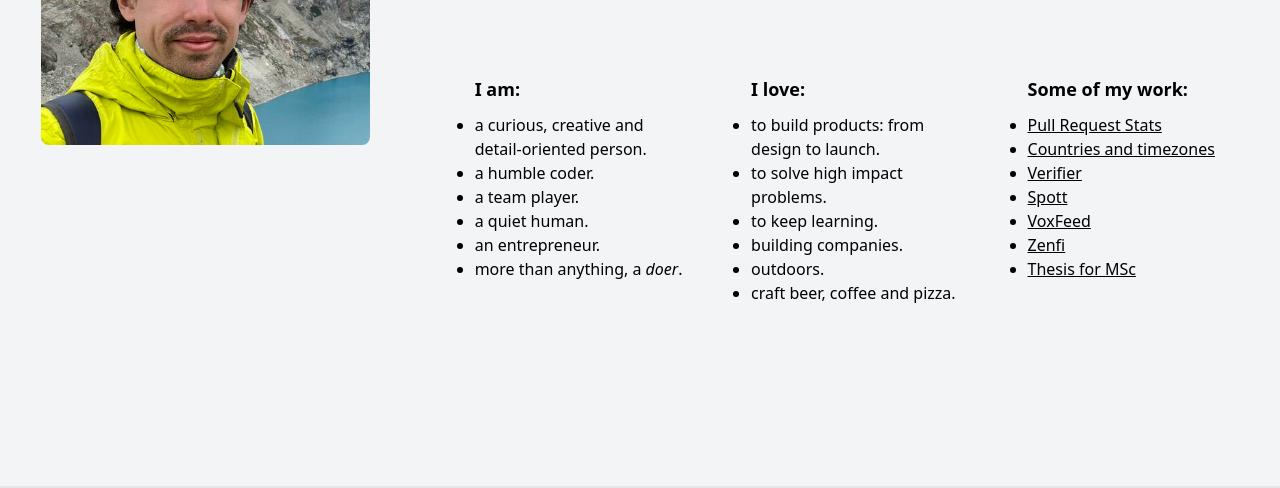
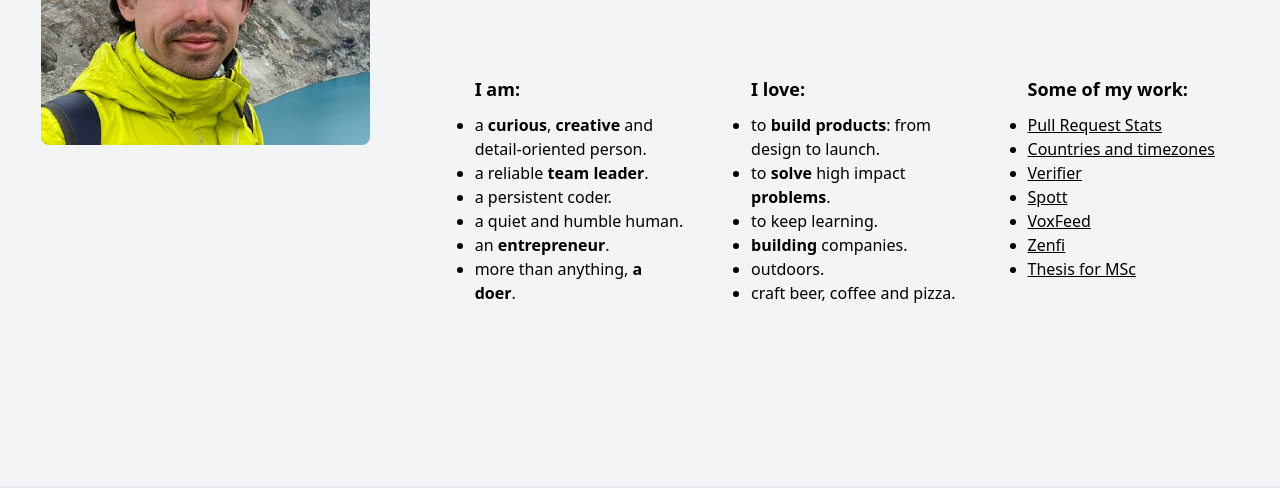
Before and after one commit to manuelmhtr/manuelmhtr.github.io, a plain HTML site: page index.html in a window 1280 px wide. Shown: the part 312-800 px from the top of the page. Drawn offline with nearby package versions, Linux system fonts and the light colour scheme.

Commit message:
bold keyworkds

```diff
--- a/index.html
+++ b/index.html
@@ -33,21 +33,21 @@
         <div class="col-span-2 md:col-span-1 px-4">
           <div class="text-lg font-semibold">I am:</div>
           <ul class="list-disc text-base">
-            <li>a curious, creative and detail-oriented person.</li>
-            <li>a humble coder.</li>
-            <li>a team player.</li>
-            <li>a quiet human.</li>
-            <li>an entrepreneur.</li>
-            <li>more than anything, a <i>doer</i>.</li>
+            <li>a <strong>curious</strong>, <strong>creative</strong> and detail-oriented person.</li>
+            <li>a reliable <strong>team leader</strong>.</li>
+            <li>a persistent coder.</li>
+            <li>a quiet and humble human.</li>
+            <li>an <strong>entrepreneur</strong>.</li>
+            <li>more than anything, <strong>a doer</strong>.</li>
           </ul>
         </div>
         <div class="col-span-2 md:col-span-1 px-4">
           <div class="text-lg font-semibold">I love:</div>
           <ul class="list-disc text-base">
-            <li>to build products: from design to launch.</li>
-            <li>to solve high impact problems.</li>
+            <li>to <strong>build products</strong>: from design to launch.</li>
+            <li>to <strong>solve</strong> high impact <strong>problems</strong>.</li>
             <li>to keep learning.</li>
-            <li>building companies.</li>
+            <li><strong>building</strong> companies.</li>
             <li>outdoors.</li>
             <li>craft beer, coffee and pizza.</li>
           </ul>
```
